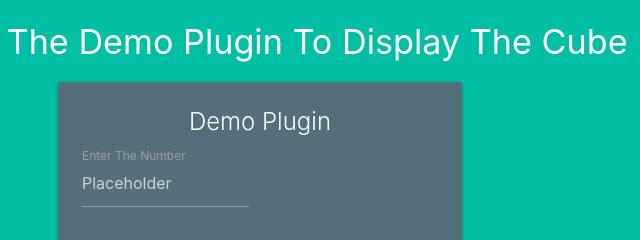
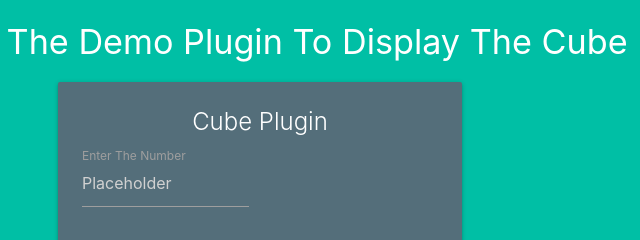
Before and after one commit to DhirajGiram/Cubeplug-CeryxDigital, a plain HTML site: page index.html in a window 1280 px wide. Shown: the top 240 px of the page, 380-1020 px from the left. Drawn offline with nearby package versions, Linux system fonts and the light colour scheme.

Commit message:
title changes

```diff
--- a/index.html
+++ b/index.html
@@ -23,7 +23,7 @@
       <div class="col s12 m4 offset-m4 text-center mainDiv">
         <div class="card blue-grey darken-1">
           <div class="card-content white-text">
-            <span class="card-title"> Demo Plugin </span>
+            <span class="card-title"> Cube Plugin </span>
             <div class="row">
               <div class="input-field col s6">
                 <input placeholder="Placeholder" id="inputValue" type="text" class="validate">
```
